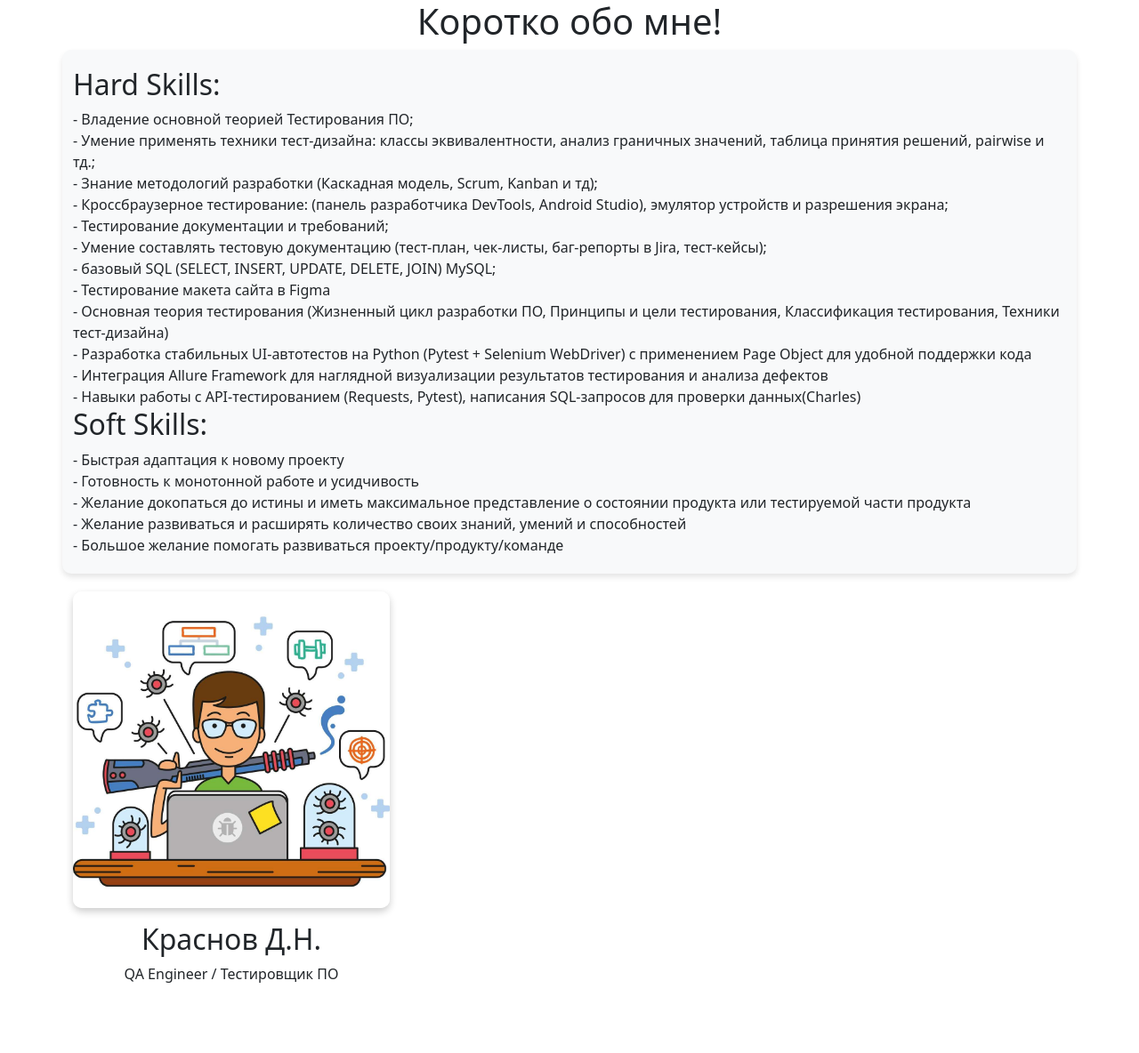
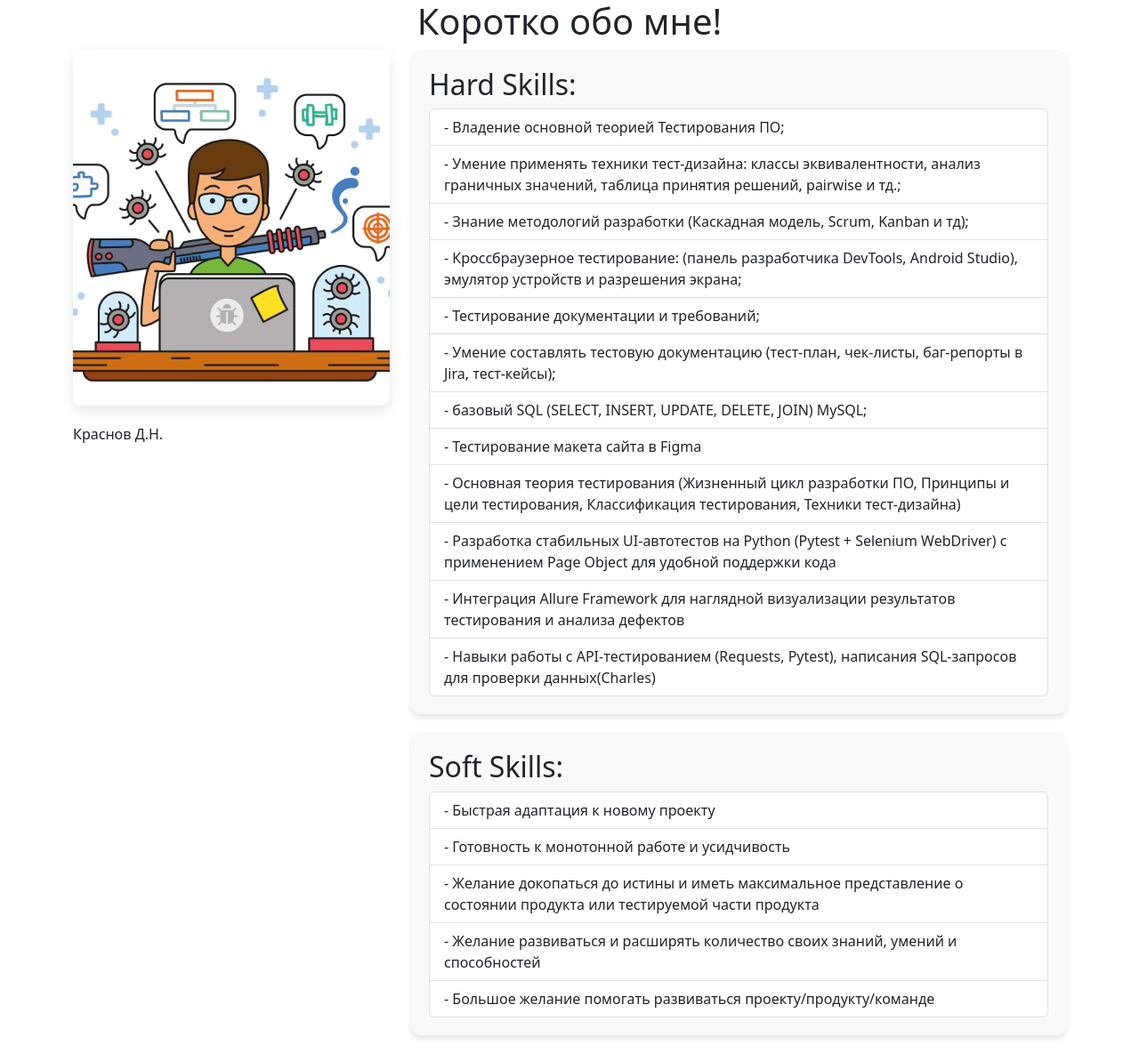
Before and after one commit to dimaredd-qa/web_waf_first_site_with_database, a PHP site: page / in a window 1280 px wide. Shown: the whole page at 89% size. Before the commit the page ends 1105 px from the top, so only its background shows below. Run offline with PHP 8.4, Linux system fonts and the light colour scheme.

Commit message:
fourth\ commit

```diff
--- a/css/style.css
+++ b/css/style.css
@@ -5,20 +5,24 @@
     margin-bottom: 20px;
     box-shadow: 0 4px 6px rgba(0,0,0,0.1);
 }
-.image_size {
-    max-width: 100%;
-    height: auto;
+.photo-container {
+    height: 400px;
+    background-image: url('../image/My_photo.jpg');
+    background-size: cover;
+    background-position: center;
+    background-repeat: no-repeat;
     border-radius: 10px;
-    box-shadow: 0 4px 8px rgba(0,0,0,0.2);
+    box-shadow: 0 5px 15px rgba(0,0,0,0.1);
+    margin-bottom: 20px;
 }
 h1 {
     color: #2c3e50;
     margin-bottom: 30px;
     text-align: center;
 }
-h3 {
+h2 {
     color: #3498db;
-    margin-top: 20px;
+    margin-top: 0;
     margin-bottom: 15px;
 }
 .list-group-item {
--- a/index.html
+++ b/index.html
@@ -15,8 +15,14 @@
             </div>
         </div>
         <div class="row">
-            <div class="skills-card">
-                <h2>Hard Skills:</h2>
+             <div class="col-md-4 order-md-1 order-2">
+                <div class="photo-container"></div>
+                <div class="name">Краснов Д.Н.</div>
+            </div>
+            <div class="col-md-8 order-md-2 order-1">
+                <div class="skills-card">
+                    <h2>Hard Skills:</h2>
+                    <ul class="list-group">
                         <li class="list-group-item">- Владение основной теорией Тестирования ПО;</li>
                         <li class="list-group-item">- Умение применять техники тест-дизайна: классы эквивалентности, анализ граничных значений, таблица принятия решений, pairwise и тд.;</li>
                         <li class="list-group-item">- Знание методологий разработки (Каскадная модель, Scrum, Kanban и тд);</li>
@@ -29,21 +35,18 @@
                         <li class="list-group-item">- Разработка стабильных UI-автотестов на Python (Pytest + Selenium WebDriver) с применением Page Object для удобной поддержки кода</li>
                         <li class="list-group-item">- Интеграция Allure Framework для наглядной визуализации результатов тестирования и анализа дефектов</li>
                         <li class="list-group-item">- Навыки работы с API-тестированием (Requests, Pytest), написания SQL-запросов для проверки данных(Charles)</li>
-                <h2>Soft Skills:</h2>
+                    </ul>
+                </div>
+                <div class="skills-card">
+                    <h2>Soft Skills:</h2>
+                    <ul class="list-group">
                         <li class="list-group-item">- Быстрая адаптация к новому проекту</li>
                         <li class="list-group-item">- Готовность к монотонной работе и усидчивость</li>
                         <li class="list-group-item">- Желание докопаться до истины и иметь максимальное представление о состоянии продукта или тестируемой части продукта</li>
                         <li class="list-group-item">- Желание развиваться и расширять количество своих знаний, умений и способностей</li>
                         <li class="list-group-item">- Большое желание помогать развиваться проекту/продукту/команде</li>
-            </div>
-            <div class="col-4">
-                <div class="text-center">
-                    <img class="image_size mb-3" src="image/My_photo.jpg" alt="my_photo">
-                    <h2>Краснов Д.Н.</h2>
-                    <p>QA Engineer / Тестировщик ПО</p>
+                    </ul>
                 </div>
-                <!--<div class="row"><img class="image_size" src="image/My_photo.jpg" alt="my_photo"></div>-->
-                <!--<div class="row"><p>Краснов Д.Н.</p></div>-->
             </div>
         </div>
     </div>
```
